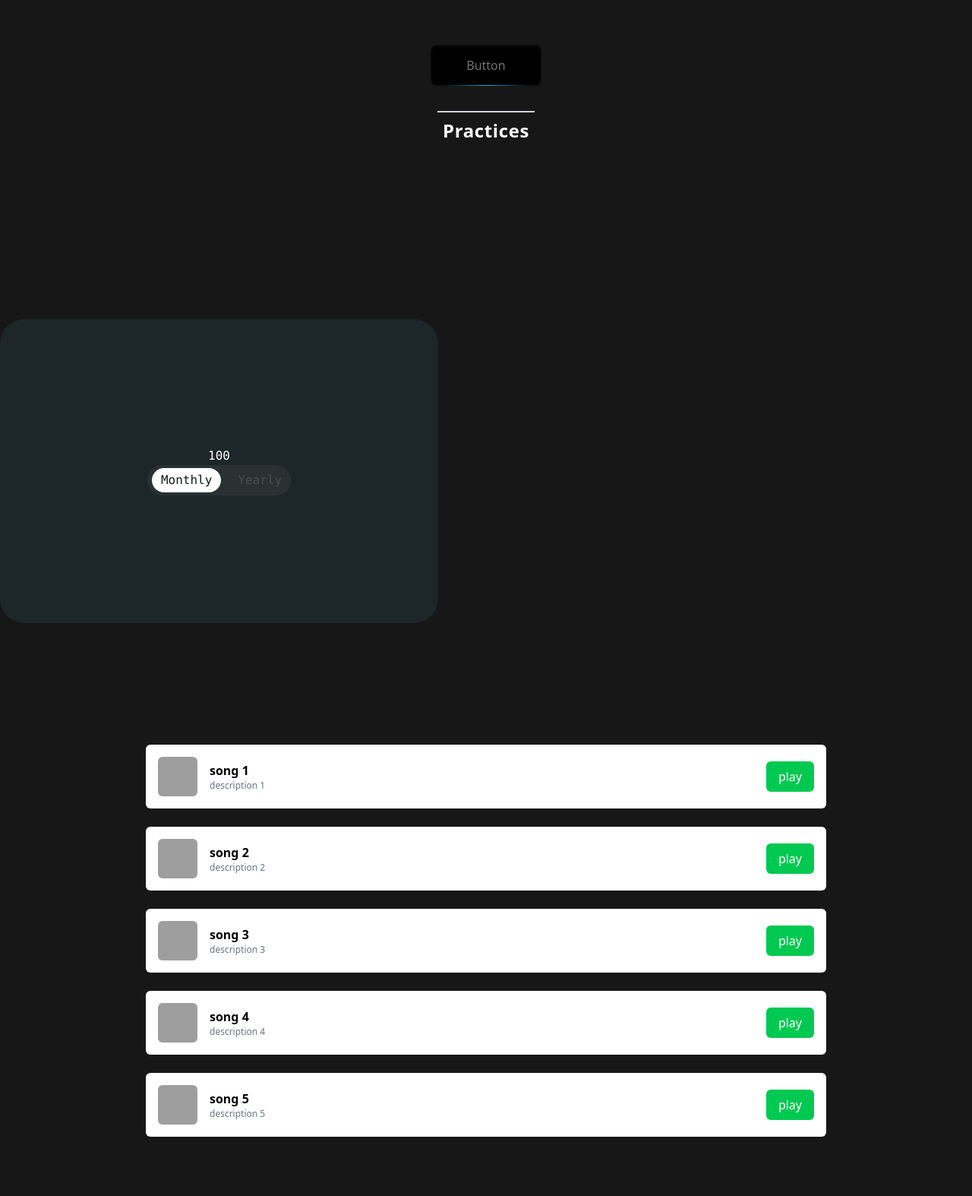
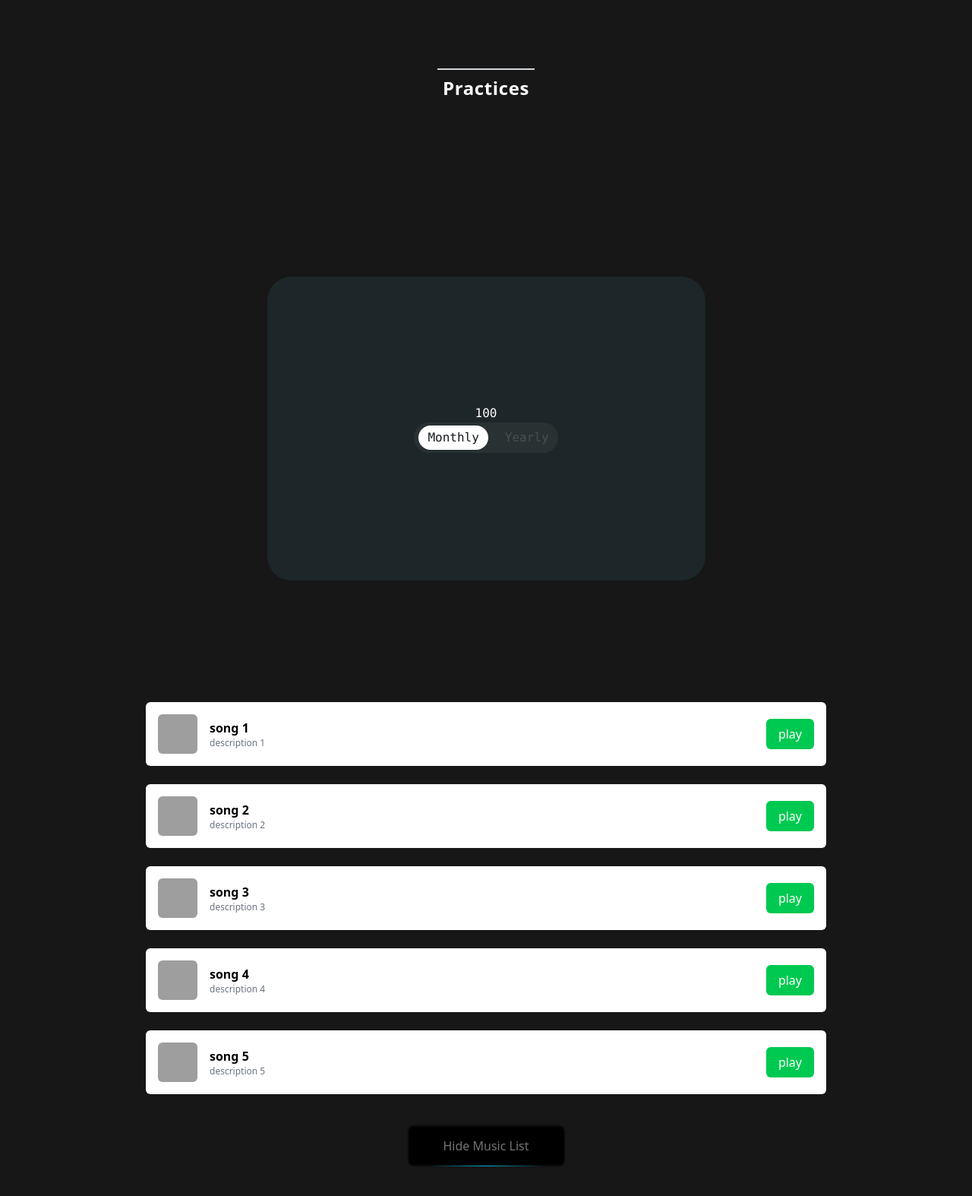
Before and after one commit to Surjendu-kar/fm, a React (Vite) app: page / in a window 1280 px wide. Shown: the part 1266-2840 px from the top of the page at 76% size. Built offline with nearby package versions, Linux system fonts and the light colour scheme; grey boxes are pictures that could not be loaded.

Commit message:
Refactor App component to remove button and center Counter component; enhance Counter with in-view animation trigger and update FmLayout to include toggle functionality for music list visibility

```diff
--- a/src/App.jsx
+++ b/src/App.jsx
@@ -27,32 +27,6 @@ function App() {
       {/* scroll animation */}
       <ScrollMotion />
 
-      <div className="flex justify-center items-center [perspective:1000px] [transform-style:preserve-3d]">
-        {/* button */}
-        <motion.button
-          whileHover={{
-            rotateX: 10,
-            rotateY: 20,
-            boxShadow: "0px 20px 50px rgba(8, 112, 184, 0.7)",
-            y: -5,
-          }}
-          whileTap={{
-            y: 0,
-          }}
-          transition={{
-            duration: 0.3,
-            ease: "easeInOut",
-          }}
-          className="group relative text-neutral-500 px-12 py-4 rounded-lg bg-black shadow-[0px_1px_4px_0px_rgba(255,255,255,0.1)_inset,0px_-1px_4px_0px_rgba(255,255,255,0.1)_inset]"
-        >
-          <span className="group-hover:text-cyan-500 transition-colors duration-300">
-            Button
-          </span>
-          <span className="absolute h-px w-3/4 mx-auto inset-x-0 bottom-px bg-gradient-to-r from-transparent via-cyan-500 to-transparent"></span>
-          <span className="opacity-0 group-hover:opacity-100 transition-opacity duration-300 blur-sm absolute h-[4px] w-full mx-auto inset-x-0 bottom-px bg-gradient-to-r from-transparent via-cyan-500 to-transparent"></span>
-        </motion.button>
-      </div>
-
       <motion.div
         initial={{ opacity: 0, y: 40 }}
         whileInView={{ opacity: 1, y: 0 }}
@@ -67,7 +41,9 @@ function App() {
 
       <Practice />
 
-      <Counter />
+      <div className="flex justify-center items-center">
+        <Counter />
+      </div>
 
       <FmLayout />
     </div>
--- a/src/components/Counter.tsx
+++ b/src/components/Counter.tsx
@@ -1,14 +1,16 @@
-import React from "react";
-import { useMotionValue, motion, animate } from "motion/react";
+import React, { useRef } from "react";
+import { useMotionValue, motion, animate, useInView } from "motion/react";
 import { useEffect, useState } from "react";
 
 function Counter() {
   const count = useMotionValue(0);
   const [display, setDisplay] = useState(0);
   const [period, setPeriod] = useState<"monthly" | "yearly">("monthly");
+  const ref = useRef(null);
+  const isInView = useInView(ref, { once: true });
 
   useEffect(() => {
-    // Animate count from 0 to 100 over 5 seconds
+    if (isInView) {
       const controls = animate(count, 100, { duration: 5 });
 
       // Subscribe to count changes and update display
@@ -20,10 +22,14 @@ function Counter() {
         controls.stop();
         unsubscribe();
       };
-  }, [count]);
+    }
+  }, [count, isInView]);
 
   return (
-    <motion.pre className="font-Inter flex flex-col items-center justify-center font-mono text-white w-[577px] h-[400px] rounded-4xl bg-[#1d2628]">
+    <motion.pre
+      ref={ref}
+      className="font-Inter flex flex-col items-center justify-center font-mono text-white w-[577px] h-[400px] rounded-4xl bg-[#1d2628]"
+    >
       <motion.div>{display}</motion.div>
       <motion.div className="bg-[#ffffff0d] rounded-4xl  py-1 px-1.5 flex gap-4">
         <div className="capitalize bg-white text-[#121b1c] rounded-2xl px-3 p-1">
--- a/src/components/FmLayout.tsx
+++ b/src/components/FmLayout.tsx
@@ -69,8 +69,9 @@ const parentVariants = {
   hidden: {
     opacity: 0,
     transition: {
-      staggerChildren: 0.2,
+      staggerChildren: 0.5,
       staggerDirection: -1,
+      when: "afterChildren",
     },
   },
   visible: {
@@ -82,7 +83,23 @@ const parentVariants = {
 };
 
 const childVariants = {
-  hidden: { opacity: 0, scale: 0.8, filter: "blur(10px)", x: "-100vw" },
+  hidden: {
+    opacity: 0,
+    scale: 0.8,
+    filter: "blur(10px)",
+    x: "-100vw",
+    transition: {
+      type: "spring" as const,
+      stiffness: 100,
+      mass: 0.3,
+      filter: {
+        duration: 0.3,
+      },
+      scale: {
+        duration: 0.2,
+      },
+    },
+  },
   visible: {
     opacity: 1,
     scale: 1,
@@ -107,15 +124,20 @@ function FmLayout() {
   const ref = useRef(null);
   const isInView = useInView(ref, { once: true });
   const [currentCard, setCurrentCard] = useState<CardProps | null>(null);
+  const [showMusicList, setShowMusicList] = useState(true);
 
   return (
     <div className="relative flex flex-col  max-w-4xl mx-auto py-40">
+      {/* music list */}
+      <AnimatePresence>
+        {showMusicList && (
           <motion.ul
             ref={ref}
             className="flex flex-col gap-6 cursor-pointer"
             variants={parentVariants}
             initial="hidden"
             animate={isInView ? "visible" : "hidden"}
+            exit="hidden"
           >
             {musicList.map((card) => {
               return (
@@ -135,11 +157,41 @@ function FmLayout() {
               );
             })}
           </motion.ul>
+        )}
+      </AnimatePresence>
 
+      <div className="mt-10 flex justify-center items-center [perspective:1000px] [transform-style:preserve-3d]">
+        {/* button */}
+        <motion.button
+          onClick={() => setShowMusicList((prev) => !prev)}
+          whileHover={{
+            rotateX: 10,
+            rotateY: 20,
+            boxShadow: "0px 20px 50px rgba(8, 112, 184, 0.7)",
+            y: -5,
+          }}
+          whileTap={{
+            y: 0,
+          }}
+          transition={{
+            duration: 0.3,
+            ease: "easeInOut",
+          }}
+          className="group relative text-neutral-500 px-12 py-4 rounded-lg bg-black shadow-[0px_1px_4px_0px_rgba(255,255,255,0.1)_inset,0px_-1px_4px_0px_rgba(255,255,255,0.1)_inset]"
+        >
+          <span className="group-hover:text-cyan-500 transition-colors duration-300">
+            {showMusicList ? "Hide Music List" : "Show Music List"}
+          </span>
+          <span className="absolute h-px w-3/4 mx-auto inset-x-0 bottom-px bg-gradient-to-r from-transparent via-cyan-500 to-transparent"></span>
+          <span className="opacity-0 group-hover:opacity-100 transition-opacity duration-300 blur-sm absolute h-[4px] w-full mx-auto inset-x-0 bottom-px bg-gradient-to-r from-transparent via-cyan-500 to-transparent"></span>
+        </motion.button>
+      </div>
+      {/* overlay */}
       {currentCard && (
         <div className="fixed w-full h-full inset-0 bg-black/50 backdrop-blur-sm z-10" />
       )}
 
+      {/* current card */}
       <AnimatePresence>
         {currentCard && (
           <motion.div
```
Lines whose indentation alone changed are shown as unchanged.
